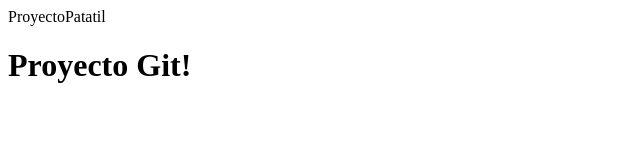
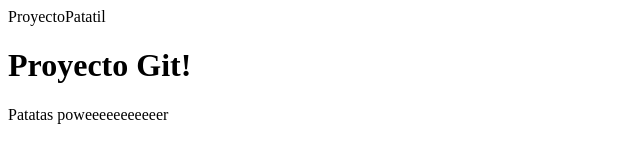
Before and after one commit to luizaclara1996/CursoPatatil, a plain HTML site: page index.html in a window 1280 px wide. Shown: the whole page, without its empty margins (0-640 px from the left). Drawn offline with Linux system fonts and the light colour scheme.

Commit message:
patataaaaaaa

```diff
--- a/index.html
+++ b/index.html
@@ -12,6 +12,6 @@ and open the template in the editor.
     </head>
     <body>
         <div>ProyectoPatatil</div>
-	<div> <h1> Proyecto Git! </h1> </div>
+	<div> <h1> Proyecto Git! </h1> Patatas poweeeeeeeeeeer</div>
     </body>
 </html>
```
